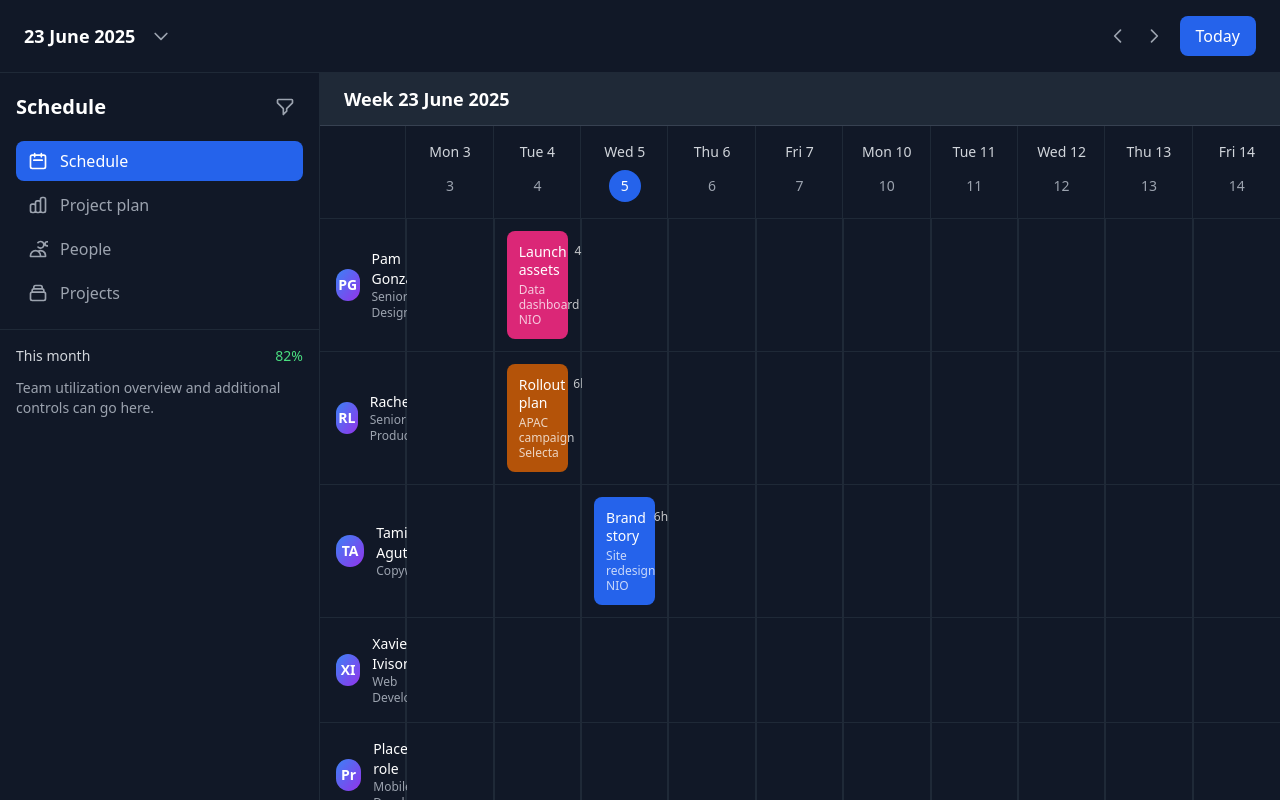
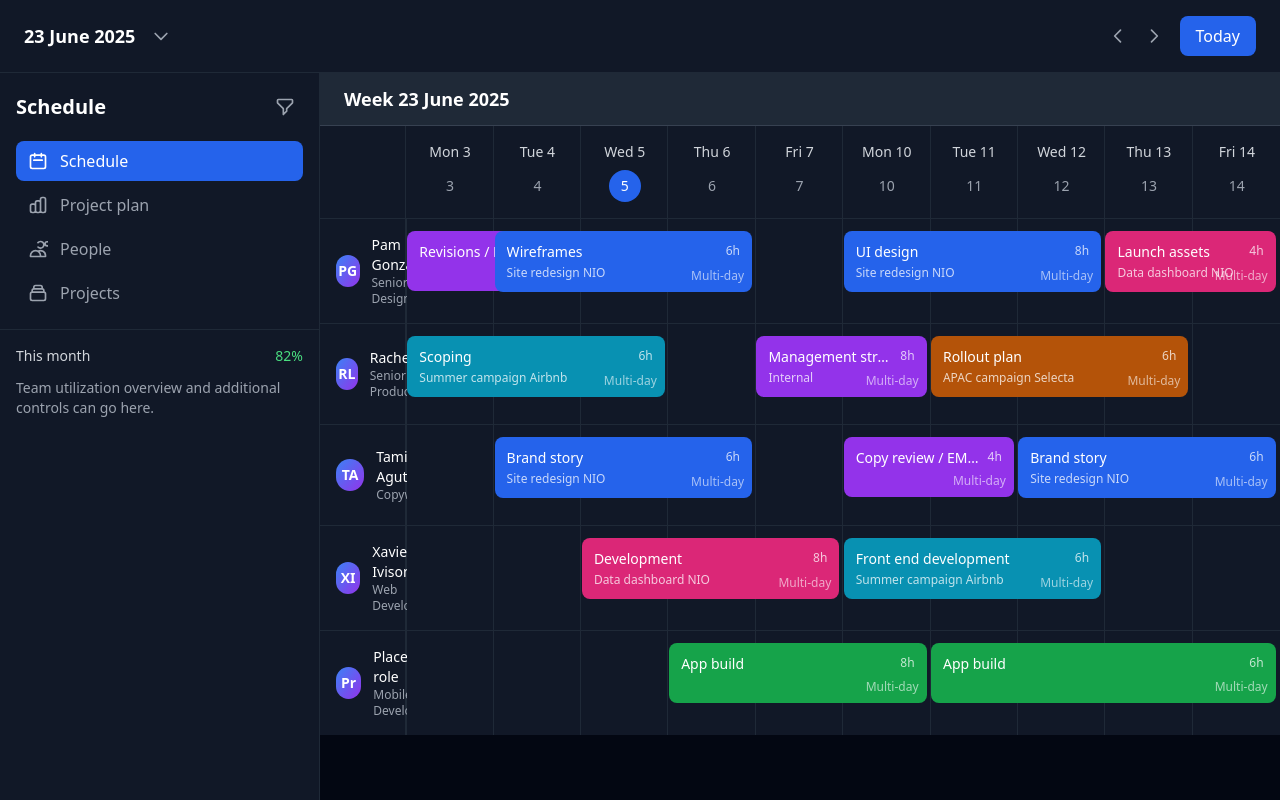
Before and after one commit to japmaco/drag-drop-scheduler-pro, a React (Vite) app: page / in a window 1280 px wide. Built offline with nearby package versions, Linux system fonts and the light colour scheme.

Commit message:
feat: Implement multi-day bookings
Allow bookings to span multiple days, with drag-and-drop horizontal movement and editable functions.

```diff
--- a/src/components/CalendarGrid.tsx
+++ b/src/components/CalendarGrid.tsx
@@ -8,13 +8,14 @@ interface Task {
   subtitle?: string;
   duration: string;
   color: 'blue' | 'purple' | 'pink' | 'cyan' | 'brown' | 'green';
-  day: number;
+  startDay: number;
+  endDay: number;
   userId: string;
 }
 
 interface CalendarGridProps {
   tasks: Task[];
-  onTaskMove: (taskId: string, newDay: number, newUserId: string) => void;
+  onTaskMove: (taskId: string, newStartDay: number, newUserId: string) => void;
   onTaskEdit: (taskId: string) => void;
 }
 
@@ -83,8 +84,31 @@ export const CalendarGrid: React.FC<CalendarGridProps> = ({
     }
   };
 
-  const getTasksForDayAndUser = (day: number, userId: string) => {
-    return tasks.filter(task => task.day === day && task.userId === userId);
+  const getTasksForUser = (userId: string) => {
+    return tasks.filter(task => task.userId === userId);
+  };
+
+  const getDayIndex = (day: number) => {
+    return days.findIndex(d => d.day === day);
+  };
+
+  const getTaskWidth = (task: Task) => {
+    const startIndex = getDayIndex(task.startDay);
+    const endIndex = getDayIndex(task.endDay);
+
+    if (startIndex === -1 || endIndex === -1) return 1;
+
+    return endIndex - startIndex + 1;
+  };
+
+  const getTaskStartPosition = (task: Task) => {
+    return getDayIndex(task.startDay);
+  };
+
+  const isTaskVisible = (task: Task) => {
+    const startIndex = getDayIndex(task.startDay);
+    const endIndex = getDayIndex(task.endDay);
+    return startIndex !== -1 || endIndex !== -1;
   };
 
   return (
@@ -134,33 +158,17 @@ export const CalendarGrid: React.FC<CalendarGridProps> = ({
               </div>
             </div>
 
-            {/* Calendar cells for this user */}
+            {/* Calendar row for this user - relative positioned for absolute task positioning */}
+            <div className="col-span-10 relative bg-gray-900 min-h-[100px]">
+              {/* Grid overlay for drop zones */}
+              <div className="grid grid-cols-10 gap-px h-full">
                 {days.map((day) => (
                   <div
                     key={`${day.day}-${user.id}`}
-                className="bg-gray-900 p-3 min-h-[100px] border-r border-gray-800 last:border-r-0 hover:bg-gray-800/30 transition-colors relative"
+                    className="bg-gray-900 p-3 border-r border-gray-800 last:border-r-0 hover:bg-gray-800/30 transition-colors"
                     onDragOver={handleDragOver}
                     onDrop={(e) => handleDrop(e, day.day, user.id)}
                   >
-                <div className="space-y-2">
-                  {getTasksForDayAndUser(day.day, user.id).map((task) => (
-                    <TaskBlock
-                      key={task.id}
-                      id={task.id}
-                      title={task.title}
-                      subtitle={task.subtitle}
-                      duration={task.duration}
-                      color={task.color}
-                      isEditing={editingTask === task.id}
-                      onEdit={() => {
-                        setEditingTask(editingTask === task.id ? null : task.id);
-                        onTaskEdit(task.id);
-                      }}
-                      onDragStart={(e) => handleDragStart(e, task.id)}
-                    />
-                  ))}
-                </div>
-
                     {/* Drop zone indicator */}
                     {draggedTask && (
                       <div className="absolute inset-0 border-2 border-dashed border-blue-500/30 rounded-lg pointer-events-none opacity-0 hover:opacity-100 transition-opacity" />
@@ -168,6 +176,50 @@ export const CalendarGrid: React.FC<CalendarGridProps> = ({
                   </div>
                 ))}
               </div>
+
+              {/* Multi-day tasks positioned absolutely */}
+              <div className="absolute inset-0 p-3">
+                {getTasksForUser(user.id).map((task) => {
+                  if (!isTaskVisible(task)) return null;
+
+                  const startPos = getTaskStartPosition(task);
+                  const width = getTaskWidth(task);
+
+                  if (startPos === -1) return null;
+
+                  const leftPercentage = (startPos / 10) * 100;
+                  const widthPercentage = (width / 10) * 100;
+
+                  return (
+                    <div
+                      key={task.id}
+                      className="absolute top-3"
+                      style={{
+                        left: `${leftPercentage}%`,
+                        width: `${widthPercentage - 0.5}%`,
+                        zIndex: 10
+                      }}
+                    >
+                      <TaskBlock
+                        id={task.id}
+                        title={task.title}
+                        subtitle={task.subtitle}
+                        duration={task.duration}
+                        color={task.color}
+                        isEditing={editingTask === task.id}
+                        isMultiDay={width > 1}
+                        onEdit={() => {
+                          setEditingTask(editingTask === task.id ? null : task.id);
+                          onTaskEdit(task.id);
+                        }}
+                        onDragStart={(e) => handleDragStart(e, task.id)}
+                      />
+                    </div>
+                  );
+                })}
+              </div>
+            </div>
+          </div>
         ))}
       </div>
     </div>
--- a/src/components/TaskBlock.tsx
+++ b/src/components/TaskBlock.tsx
@@ -9,6 +9,7 @@ interface TaskBlockProps {
   color: 'blue' | 'purple' | 'pink' | 'cyan' | 'brown' | 'green';
   startTime?: string;
   isEditing?: boolean;
+  isMultiDay?: boolean;
   onEdit?: () => void;
   onDragStart?: (e: React.DragEvent) => void;
 }
@@ -21,6 +22,7 @@ export const TaskBlock: React.FC<TaskBlockProps> = ({
   color,
   startTime,
   isEditing = false,
+  isMultiDay = false,
   onEdit,
   onDragStart
 }) => {
@@ -41,12 +43,13 @@ export const TaskBlock: React.FC<TaskBlockProps> = ({
       className={`
         ${colorClasses[color]}
         rounded-lg p-3 text-white cursor-pointer transition-all duration-200
-        hover:scale-105 hover:shadow-lg relative group
+        hover:scale-105 hover:shadow-lg relative group w-full
+        ${isMultiDay ? 'min-h-[60px]' : ''}
       `}
     >
       <div className="flex justify-between items-start mb-1">
-        <h4 className="font-medium text-sm leading-tight">{title}</h4>
-        <span className="text-xs opacity-75 ml-2">{duration}</span>
+        <h4 className="font-medium text-sm leading-tight truncate flex-1 mr-2">{title}</h4>
+        <span className="text-xs opacity-75 whitespace-nowrap">{duration}</span>
       </div>
       {subtitle && (
         <p className="text-xs opacity-75 leading-tight">{subtitle}</p>
@@ -60,12 +63,21 @@ export const TaskBlock: React.FC<TaskBlockProps> = ({
         <div className="absolute inset-0 border-2 border-white rounded-lg pointer-events-none" />
       )}
 
-      {/* Drag handle */}
-      <div className="absolute top-2 right-2 opacity-0 group-hover:opacity-50 transition-opacity">
+      {/* Drag handle - positioned differently for multi-day tasks */}
+      <div className={`absolute opacity-0 group-hover:opacity-50 transition-opacity ${
+        isMultiDay ? 'top-2 left-2' : 'top-2 right-2'
+      }`}>
         <div className="w-1 h-1 bg-white rounded-full mb-0.5"></div>
         <div className="w-1 h-1 bg-white rounded-full mb-0.5"></div>
         <div className="w-1 h-1 bg-white rounded-full"></div>
       </div>
+
+      {/* Multi-day indicator */}
+      {isMultiDay && (
+        <div className="absolute bottom-2 right-2 text-xs opacity-60">
+          Multi-day
+        </div>
+      )}
     </div>
   );
 };
--- a/src/pages/Index.tsx
+++ b/src/pages/Index.tsx
@@ -1,3 +1,4 @@
+
 import React, { useState } from 'react';
 import { Sidebar } from '../components/Sidebar';
 import { Header } from '../components/Header';
@@ -9,7 +10,8 @@ interface Task {
   subtitle?: string;
   duration: string;
   color: 'blue' | 'purple' | 'pink' | 'cyan' | 'brown' | 'green';
-  day: number;
+  startDay: number;
+  endDay: number;
   userId: string;
 }
 
@@ -20,7 +22,8 @@ const Index = () => {
       title: 'Revisions / EMEA launch / Grab',
       duration: '2h',
       color: 'purple',
-      day: 27,
+      startDay: 3,
+      endDay: 4,
       userId: 'pam-gonzalez'
     },
     {
@@ -29,7 +32,8 @@ const Index = () => {
       subtitle: 'Site redesign\nNIO',
       duration: '6h',
       color: 'blue',
-      day: 28,
+      startDay: 4,
+      endDay: 6,
       userId: 'pam-gonzalez'
     },
     {
@@ -38,7 +42,8 @@ const Index = () => {
       subtitle: 'Site redesign\nNIO',
       duration: '8h',
       color: 'blue',
-      day: 1,
+      startDay: 10,
+      endDay: 12,
       userId: 'pam-gonzalez'
     },
     {
@@ -47,7 +52,8 @@ const Index = () => {
       subtitle: 'Data dashboard\nNIO',
       duration: '4h',
       color: 'pink',
-      day: 4,
+      startDay: 13,
+      endDay: 14,
       userId: 'pam-gonzalez'
     },
     {
@@ -56,7 +62,8 @@ const Index = () => {
       subtitle: 'Summer campaign\nAirbnb',
       duration: '6h',
       color: 'cyan',
-      day: 27,
+      startDay: 3,
+      endDay: 5,
       userId: 'rachel-li'
     },
     {
@@ -65,7 +72,8 @@ const Index = () => {
       subtitle: 'Internal',
       duration: '8h',
       color: 'purple',
-      day: 31,
+      startDay: 7,
+      endDay: 10,
       userId: 'rachel-li'
     },
     {
@@ -74,7 +82,8 @@ const Index = () => {
       subtitle: 'APAC campaign\nSelecta',
       duration: '6h',
       color: 'brown',
-      day: 4,
+      startDay: 11,
+      endDay: 13,
       userId: 'rachel-li'
     },
     {
@@ -83,7 +92,8 @@ const Index = () => {
       subtitle: 'Site redesign\nNIO',
       duration: '6h',
       color: 'blue',
-      day: 29,
+      startDay: 4,
+      endDay: 6,
       userId: 'tami-aguta'
     },
     {
@@ -91,7 +101,8 @@ const Index = () => {
       title: 'Copy review / EMEA launch / Grab',
       duration: '4h',
       color: 'purple',
-      day: 1,
+      startDay: 10,
+      endDay: 11,
       userId: 'tami-aguta'
     },
     {
@@ -100,7 +111,8 @@ const Index = () => {
       subtitle: 'Site redesign\nNIO',
       duration: '6h',
       color: 'blue',
-      day: 5,
+      startDay: 12,
+      endDay: 14,
       userId: 'tami-aguta'
     },
     {
@@ -109,7 +121,8 @@ const Index = () => {
       subtitle: 'Data dashboard\nNIO',
       duration: '8h',
       color: 'pink',
-      day: 29,
+      startDay: 5,
+      endDay: 7,
       userId: 'xavier-ivison'
     },
     {
@@ -118,7 +131,8 @@ const Index = () => {
       subtitle: 'Summer campaign\nAirbnb',
       duration: '6h',
       color: 'cyan',
-      day: 1,
+      startDay: 10,
+      endDay: 12,
       userId: 'xavier-ivison'
     },
     {
@@ -126,7 +140,8 @@ const Index = () => {
       title: 'App build',
       duration: '8h',
       color: 'green',
-      day: 30,
+      startDay: 6,
+      endDay: 10,
       userId: 'placeholder-role'
     },
     {
@@ -134,18 +149,26 @@ const Index = () => {
       title: 'App build',
       duration: '6h',
       color: 'green',
-      day: 1,
+      startDay: 11,
+      endDay: 14,
       userId: 'placeholder-role'
     }
   ]);
 
-  const handleTaskMove = (taskId: string, newDay: number, newUserId: string) => {
+  const handleTaskMove = (taskId: string, newStartDay: number, newUserId: string) => {
     setTasks(prevTasks =>
-      prevTasks.map(task =>
-        task.id === taskId
-          ? { ...task, day: newDay, userId: newUserId }
-          : task
-      )
+      prevTasks.map(task => {
+        if (task.id === taskId) {
+          const duration = task.endDay - task.startDay;
+          return {
+            ...task,
+            startDay: newStartDay,
+            endDay: newStartDay + duration,
+            userId: newUserId
+          };
+        }
+        return task;
+      })
     );
   };
 
```
Lines whose indentation alone changed are shown as unchanged.
